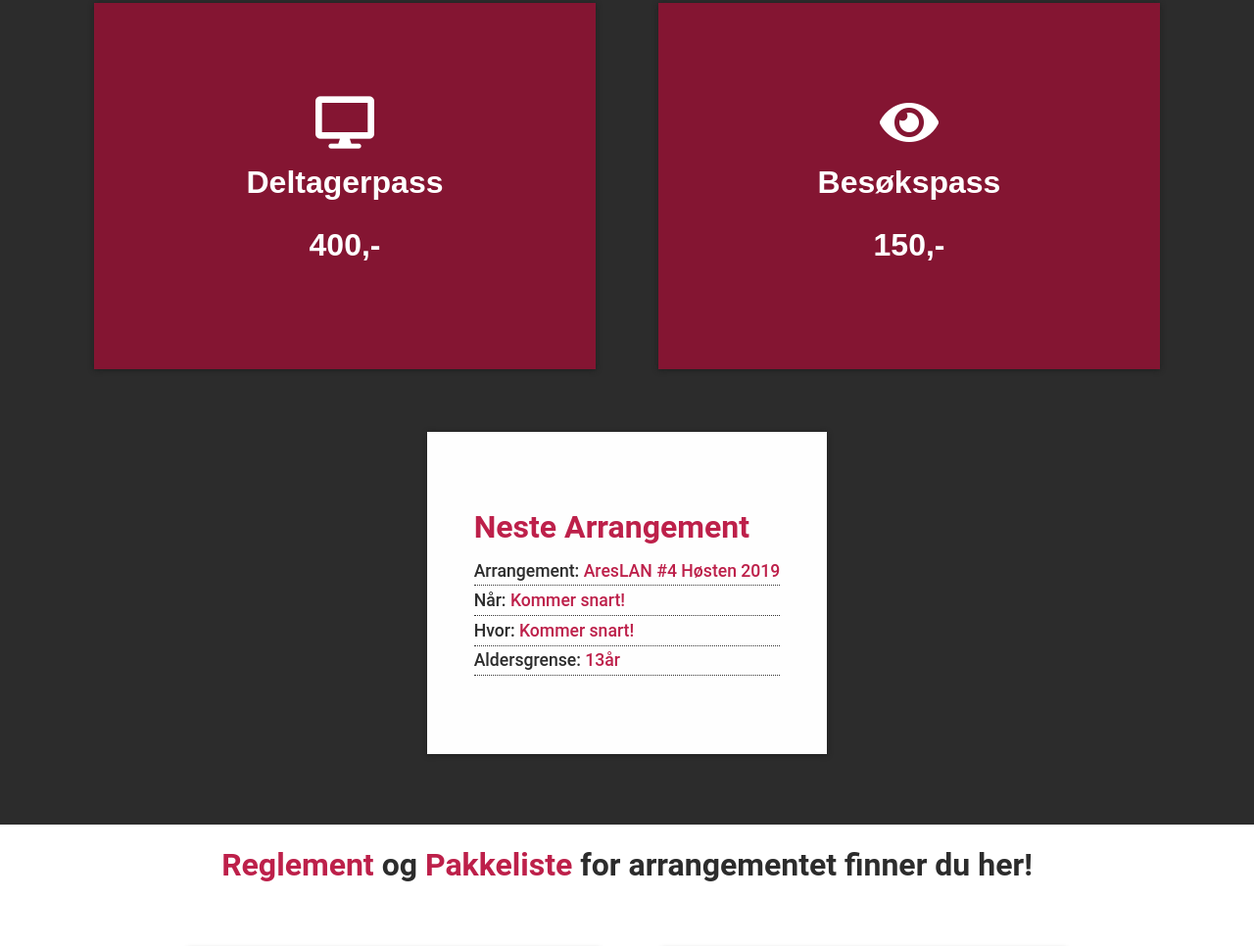
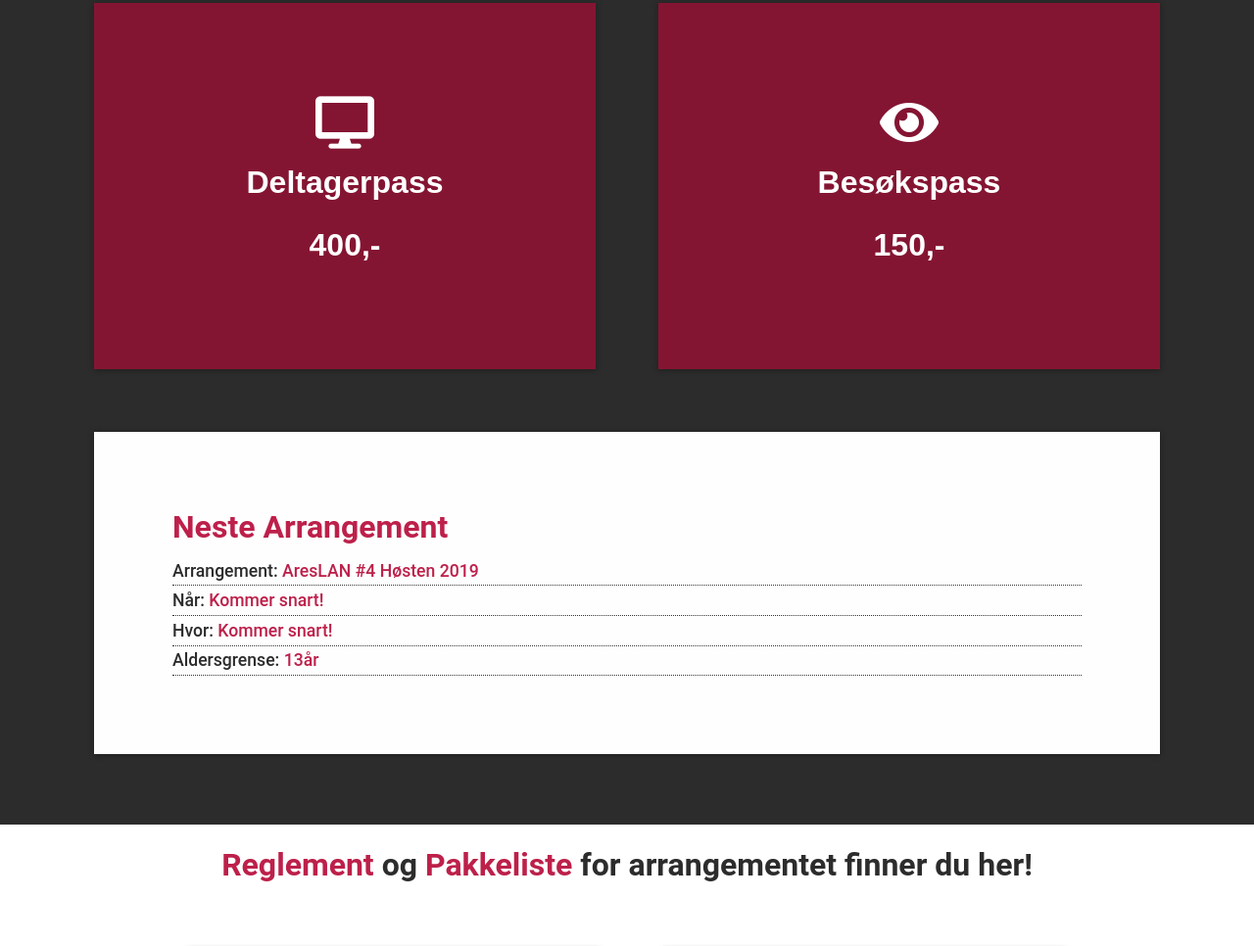
Before and after one commit to taraldjoh/AresLAN, a plain HTML site: page index.html in a window 1280 px wide. Shown: the part 1000-1966 px from the top of the page at 98% size. Drawn offline with nearby package versions, Linux system fonts and the light colour scheme; some packages are replaced by stand-ins of ours.

Commit message:
Style changes

```diff
--- a/css/style.css
+++ b/css/style.css
@@ -205,7 +205,6 @@ button:focus {
   height: 100%;
   padding: 0 2rem;
   /* Overlay */
-  /* top: 84px; */
   left: 0;
   right: 0;
   bottom: 0;
@@ -221,13 +220,14 @@ button:focus {
 #ticket .item {
   display: flex;
   padding: 1rem;
-  justify-content: space-evenly;
   flex-wrap: wrap;
 }
 
 #ticket .item .item-card {
   flex: 1;
   text-align: center;
+  justify-content: center;
+  align-items: center;
   padding: 5rem 5rem;
   margin: 2rem;
   box-shadow: var(--shadow);
@@ -261,13 +261,9 @@ button:focus {
 }
 
 #ticket .item .information {
-  display: flex;
-  flex: none;
-  flex-direction: column;
   background: #fefefe;
   color: var(--primary-light);
   text-align: left;
-  padding: 5rem 3rem;
 }
 
 #ticket .item .information ul {
--- a/index.html
+++ b/index.html
@@ -165,7 +165,7 @@
             />
           </div>
           <!-- Honeypot -->
-            <input type="text" id="website" name="website">
+          <input type="text" id="website" name="website" />
           <div class="form-group">
             <label for="last_name">Etternavn</label>
             <input
```
